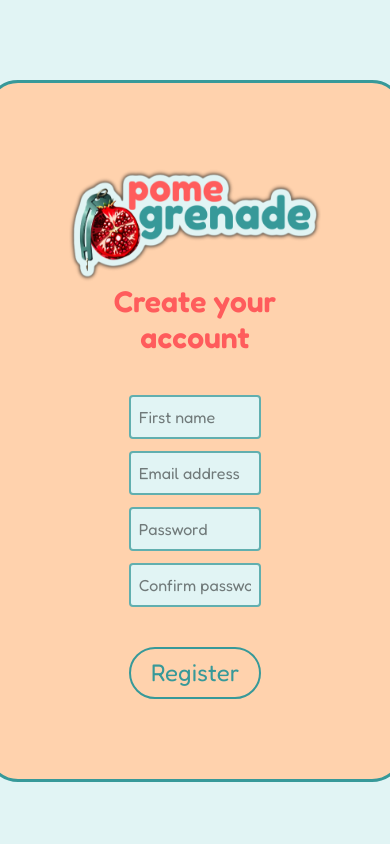
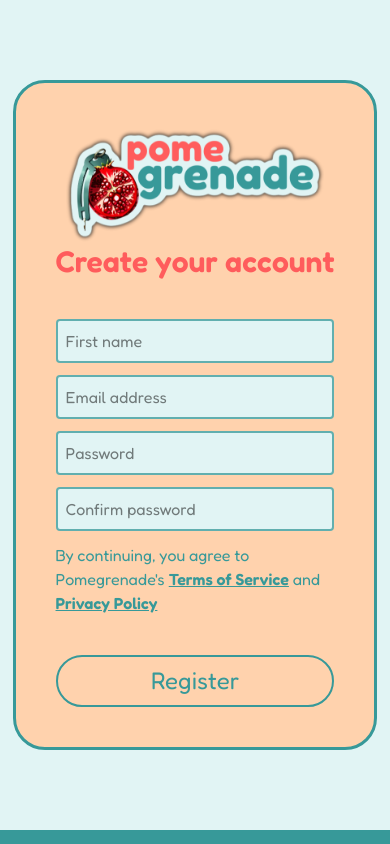
Before and after one commit to zsolt-98/Pomegrenade, a React (Vite) app: page /register in a window 390 px wide. Shown: the top 844 px of the page. Built offline with nearby package versions, Linux system fonts and the light colour scheme.

Commit message:
made the log in/register forms responsive

```diff
--- a/src/components/Authentication/LogIn.tsx
+++ b/src/components/Authentication/LogIn.tsx
@@ -1,29 +1,26 @@
 import { Link } from "react-router";
-import pomegrenadeLogo from "../../assets/pomegrenade-logo-tertiary-light-636x295px.png";
 import Input from "../shared/Input";
+import LogInRegister from "./LogInRegister";
 
 export default function LogIn() {
   return (
-    <section className="bg-tertiary-light flex items-center py-20">
-      <div className="container mx-auto flex max-w-7xl justify-center">
-        <div className="">
-          <div className="bg-secondary-light border-tertiary flex flex-col items-center rounded-4xl border-3 p-20">
-            <Link to="/" className="flex justify-center">
-              <img src={pomegrenadeLogo} className="h-30" alt="" />
+    <LogInRegister
+      h2="Log in to your account"
+      content={
+        <>
+          <Input type="email" placeholder="Email address" />
+          <Input type="password" placeholder="Password" />
+          <button className="border-tertiary text-tertiary hover:bg-tertiary hover:text-secondary-light mt-7 w-full rounded-full border-2 px-5 py-2 text-2xl font-normal">
+            Log in
+          </button>
+          <p className="text-tertiary">
+            Don't have an account?{" "}
+            <Link to="/register" className="font-semibold underline">
+              Create one now!
             </Link>
-            <h2 className="text-primary-1 mb-10 inline-block text-center text-3xl font-semibold lg:text-5xl">
-              Log in to your account
-            </h2>
-            <div className="flex w-full flex-col gap-3 px-15">
-              <Input type="email" placeholder="Email address" />
-              <Input type="password" placeholder="Password" />
-              <button className="border-tertiary text-tertiary hover:bg-tertiary hover:text-secondary-light mt-7 rounded-full border-2 px-5 py-2 text-2xl font-normal">
-                Register
-              </button>
-            </div>
-          </div>
-        </div>
-      </div>
-    </section>
+          </p>
+        </>
+      }
+    />
   );
 }
--- /dev/null
+++ b/src/components/Authentication/LogInRegister.tsx
@@ -0,0 +1,29 @@
+import { Link } from "react-router";
+import pomegrenadeLogo from "../../assets/pomegrenade-logo-tertiary-light-636x295px.png";
+
+interface LogInRegisterProps {
+  h2: string;
+  content: JSX.Element;
+}
+
+export default function LogInRegister({ h2, content }: LogInRegisterProps) {
+  return (
+    <section className="bg-tertiary-light flex items-center py-20">
+      <div className="container mx-auto flex max-w-7xl justify-center">
+        <div className="">
+          <div className="bg-secondary-light border-tertiary mx-5 flex max-w-[650px] flex-col items-center rounded-4xl border-3 p-10 md:p-20">
+            <Link to="/" className="flex justify-center">
+              <img src={pomegrenadeLogo} className="h-30" alt="" />
+            </Link>
+            <h2 className="text-primary-1 mb-10 inline-block text-center text-3xl font-semibold text-nowrap md:text-5xl">
+              {h2}
+            </h2>
+            <div className="flex w-full max-w-[364px] flex-col items-center gap-3">
+              {content}
+            </div>
+          </div>
+        </div>
+      </div>
+    </section>
+  );
+}
--- a/src/components/Authentication/Register.tsx
+++ b/src/components/Authentication/Register.tsx
@@ -1,31 +1,31 @@
-import { Link } from "react-router";
-import pomegrenadeLogo from "../../assets/pomegrenade-logo-tertiary-light-636x295px.png";
 import Input from "../shared/Input";
+import LogInRegister from "./LogInRegister";
 
 export default function Register() {
   return (
-    <section className="bg-tertiary-light flex items-center py-20">
-      <div className="container mx-auto flex max-w-7xl justify-center">
-        <div className="">
-          <div className="bg-secondary-light border-tertiary flex flex-col items-center rounded-4xl border-3 p-20">
-            <Link to="/" className="flex justify-center">
-              <img src={pomegrenadeLogo} className="h-30" alt="" />
-            </Link>
-            <h2 className="text-primary-1 mb-10 inline-block text-center text-3xl font-semibold lg:text-5xl">
-              Create your account
-            </h2>
-            <div className="flex w-full flex-col gap-3 px-15">
+    <LogInRegister
+      h2="Create your account"
+      content={
+        <>
           <Input type="text" placeholder="First name" />
           <Input type="email" placeholder="Email address" />
           <Input type="password" placeholder="Password" />
           <Input type="password" placeholder="Confirm password" />
-              <button className="border-tertiary text-tertiary hover:bg-tertiary hover:text-secondary-light mt-7 rounded-full border-2 px-5 py-2 text-2xl font-normal">
+          <p className="text-tertiary">
+            By continuing, you agree to Pomegrenade's{" "}
+            <a href="" className="font-semibold underline">
+              Terms of Service
+            </a>{" "}
+            and{" "}
+            <a href="" className="font-semibold underline">
+              Privacy Policy
+            </a>
+          </p>
+          <button className="border-tertiary text-tertiary hover:bg-tertiary hover:text-secondary-light mt-7 w-full rounded-full border-2 px-5 py-2 text-2xl font-normal">
             Register
           </button>
-            </div>
-          </div>
-        </div>
-      </div>
-    </section>
+        </>
+      }
+    />
   );
 }
```
Lines whose indentation alone changed are shown as unchanged.
